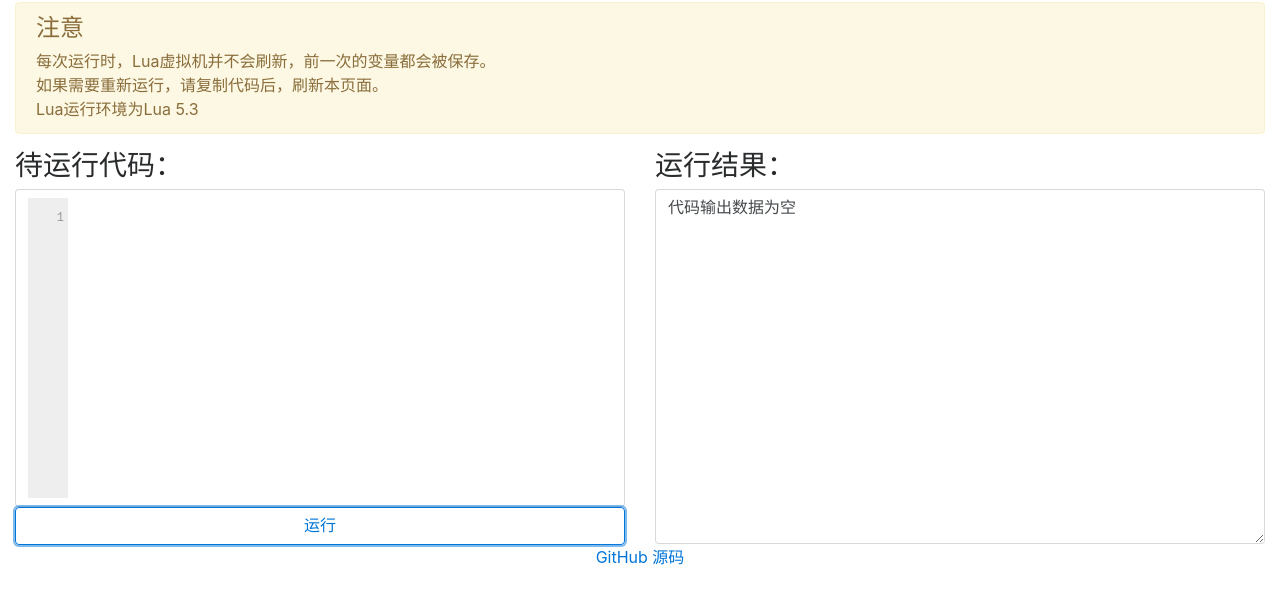
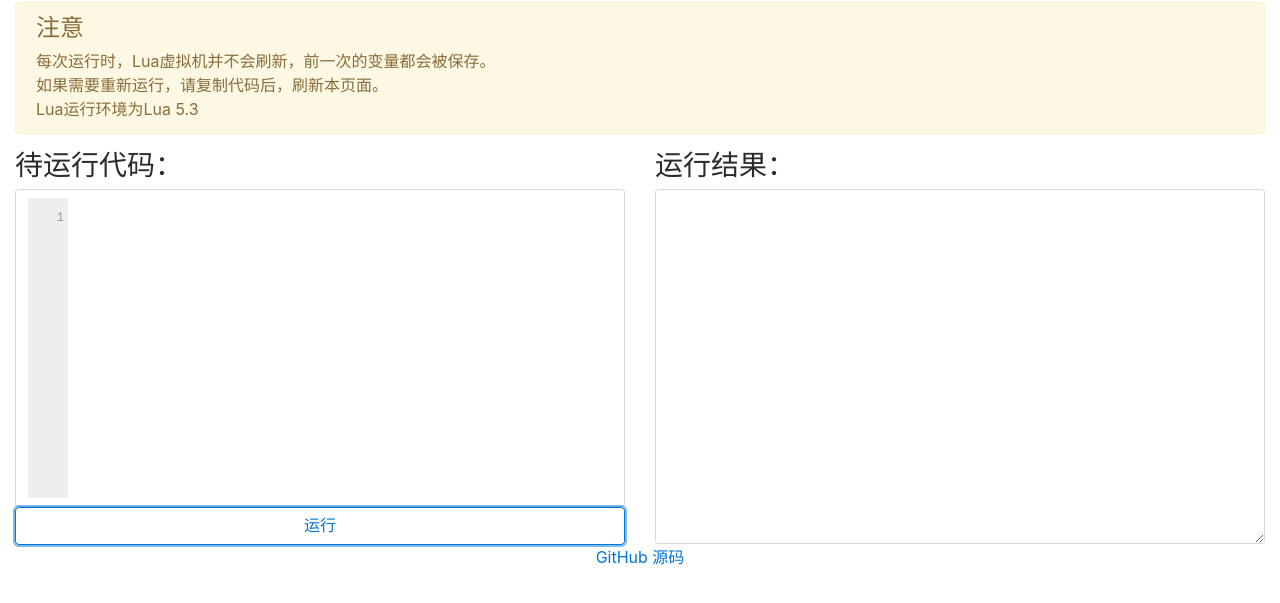
Before and after one commit to chenxuuu/lua-online, a plain HTML site: page index.html in a window 1280 px wide. Both pictures are taken after a click on the button "运行". Shown: the part 37-640 px from the top of the page. Drawn offline with Linux system fonts and the light colour scheme; no server answers.

Commit message:
添加部分luat库代码，优化打印逻辑

```diff
--- a/index.html
+++ b/index.html
@@ -64,9 +64,9 @@
 
         flask.updateCode(decodeURI(location.search.substring(1)));
 
-        var luaResult = [];
         function luaPrint(s) {
-            luaResult.push(s);
+            var textarea = $("#output").append(s+"\n");
+            textarea.scrollTop(textarea[0].scrollHeight - textarea.height());
         }
 
         fengari.load(`
@@ -77,20 +77,19 @@ function print(...)
     for i=1,select('#', ...) do
         table.insert(out,tostring(select(i, ...)))
     end
-    js.global:luaPrint(table.concat(out))
-end`)();
+    js.global:luaPrint(table.concat(out,"\t"))
+end
+package.path = package.path..";/lua/?.lua"
+require("head")`)();
 
         function getResult() {
             var code = flask.getCode();
-            luaResult = [];
+            $("#output").text("");
             try {
                 fengari.load(code)();
-                if (luaResult.length == 0)
-                    luaResult.push("代码输出数据为空");
-                document.getElementById("output").innerHTML = luaResult.join("\r\n");
             }
             catch (err) {
-                document.getElementById("output").innerHTML = err.message;
+                luaPrint(err);
             }
         }
     </script>
```
Also changed, not shown: 6 other files.
